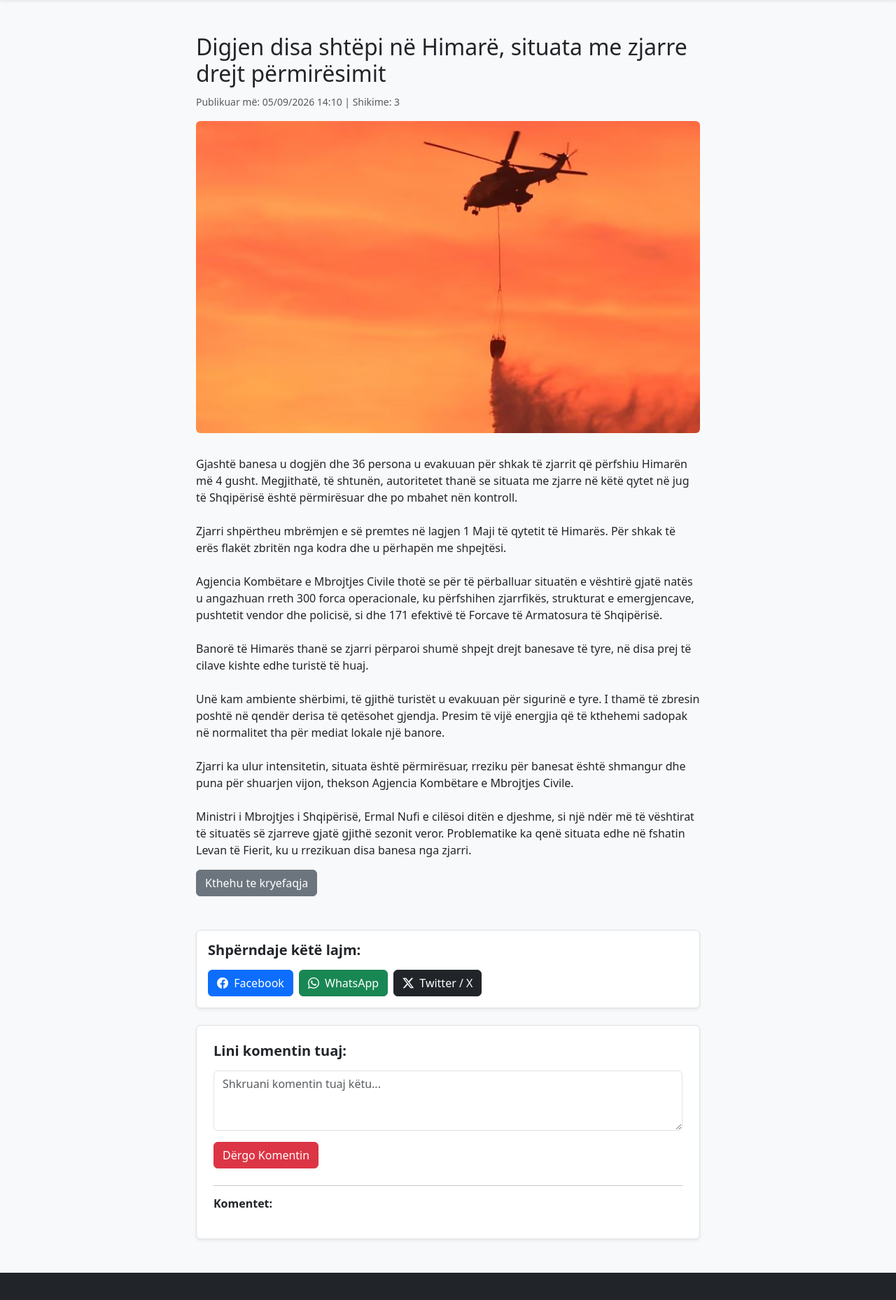
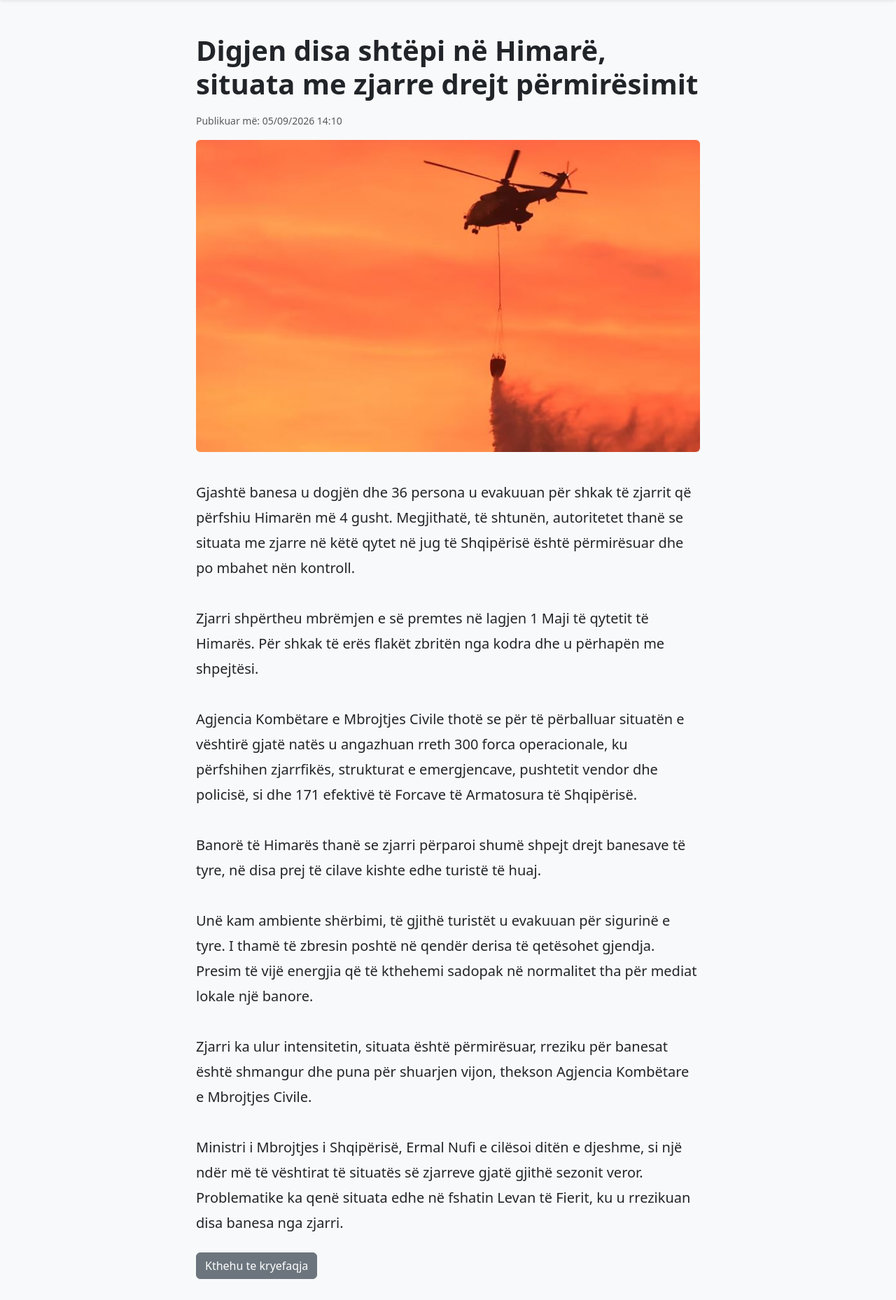
Before and after one commit to RenatoCaushi/portal-lajmesh, a Django app: page /digjen-disa-shtepi-ne-himare-situata-me-zjarre-drejt-permiresimit/ in a window 1280 px wide. Shown: the part 62-1920 px from the top of the page at 70% size. Run offline with Django 5.2, Linux system fonts and the light colour scheme; data comes from the database, SQL or seed files in the repository.

Commit message:
Hide view count, increase text size, and make title bold

```diff
--- a/lajmet/templates/lajmet/detajet.html
+++ b/lajmet/templates/lajmet/detajet.html
@@ -30,24 +30,27 @@
 <div class="container mt-4">
     <div class="row">
         <div class="col-md-8 mx-auto">
-            <h2>{{ artikull.titulli }}</h2>
-            <p class="text-muted"><small>Publikuar më: {{ artikull.data_publikimit|date:"d/m/Y H:i" }} | Shikime: {{ artikull.shikime }}</small></p>
+            <!-- Titull me h1, me i zi dhe me font ultra-bold -->
+            <h1 class="fw-bolder text-dark mb-3" style="font-weight: 800;">{{ artikull.titulli }}</h1>
+
+            <!-- Vetem data e publikimit (pa shikimet) -->
+            <p class="text-muted"><small>Publikuar më: {{ artikull.data_publikimit|date:"d/m/Y H:i" }}</small></p>
 
             {% if artikull.foto %}
                 <!-- Foto e plotë pa u prerë -->
-                <img src="{{ artikull.foto.url }}" class="w-100 rounded mb-3" style="max-height: 500px; object-fit: contain; background-color: #f8f9fa;" alt="{{ artikull.titulli }}">
+                <img src="{{ artikull.foto.url }}" class="w-100 rounded mb-4" style="max-height: 500px; object-fit: contain; background-color: #f8f9fa;" alt="{{ artikull.titulli }}">
             {% endif %}
 
-            <!-- Ekzekuton metodën permbajtja_me_embeds për shfaqjen e video/embeds -->
-            <div class="mt-3 article-content">
+            <!-- Shkrimi i artikullit me madhesi me te madhe (fs-5) -->
+            <div class="mt-3 article-content fs-5 text-dark" style="line-height: 1.8;">
                 {{ artikull.permbajtja_me_embeds|safe }}
             </div>
 
-            <a href="{% url 'faqja_kryesore' %}" class="btn btn-secondary mt-3 mb-4">Kthehu te kryefaqja</a>
+            <a href="{% url 'faqja_kryesore' %}" class="btn btn-secondary mt-4 mb-4">Kthehu te kryefaqja</a>
 
             <!-- BUTTONAT E SHPËRNDARJES NË RRJETE SOCIALE -->
             <div class="p-3 bg-white rounded shadow-sm border my-4">
-                <h5 class="fw-bold mb-3">Shpërndaje këtë lajm:</h5>
+                <h5 class="fw-bold mb-3 text-dark">Shpërndaje këtë lajm:</h5>
                 <div class="d-flex flex-wrap gap-2">
                     <a href="https://www.facebook.com/sharer/sharer.php?u={{ request.build_absolute_uri|urlencode }}" target="_blank" rel="noopener" class="btn btn-primary">
                         <i class="bi bi-facebook me-1"></i> Facebook
@@ -63,7 +66,7 @@
 
             <!-- SEKSIONI I KOMENTEVE -->
             <div class="p-4 bg-white rounded shadow-sm border my-4">
-                <h5 class="fw-bold mb-3">Lini komentin tuaj:</h5>
+                <h5 class="fw-bold mb-3 text-dark">Lini komentin tuaj:</h5>
 
                 <!-- Formulari vetëm me fushën e komentin -->
                 <form action="" method="POST" class="mb-4">
@@ -77,7 +80,7 @@
                 <hr>
 
                 <!-- Lista e komenteve të ruajtura -->
-                <h6 class="fw-bold mb-3">Komentet:</h6>
+                <h6 class="fw-bold mb-3 text-dark">Komentet:</h6>
                 {% for koment in artikull.komentet.all %}
                     {% if koment.is_approved %}
                         <div class="border-bottom pb-2 mb-3">
```
